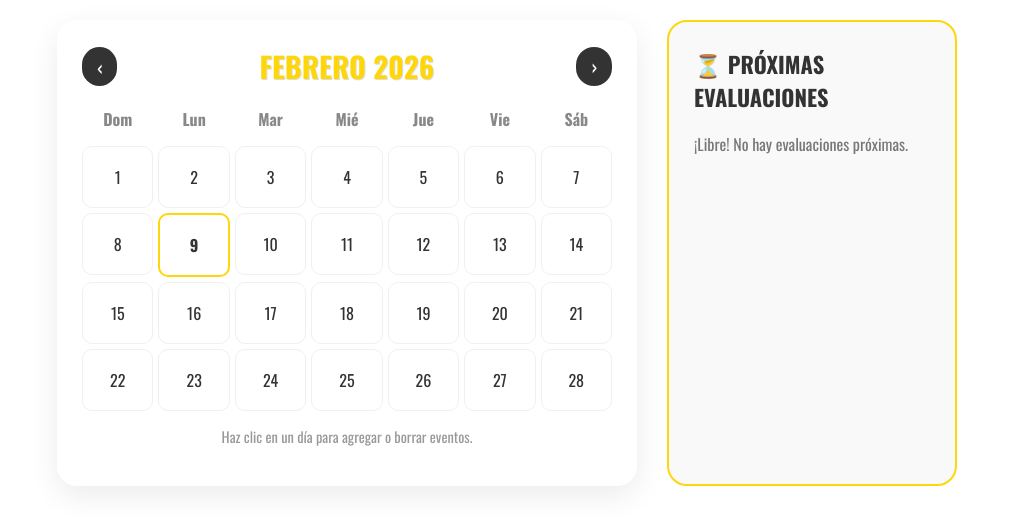
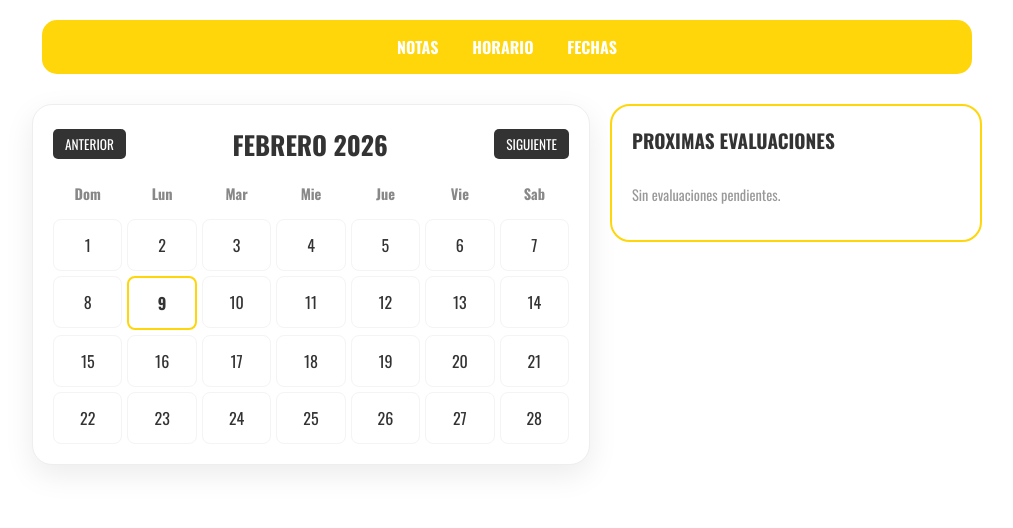
Before and after one commit to tapppia/horariodeprueba_nover, a plain HTML site: page index.html in a window 1280 px wide. Shown: the whole page, without its empty margins (133-1146 px from the left). Drawn offline with nearby package versions, Linux system fonts and the light colour scheme.

Commit message:
Update index.html

```diff
--- a/index.html
+++ b/index.html
@@ -3,7 +3,7 @@
 <head>
     <meta charset="UTF-8">
     <meta name="viewport" content="width=device-width, initial-scale=1.0">
-    <title>Calendario Académico - Astrofísica</title>
+    <title>Calendario Academico - Astrofisica</title>
     <link href="https://fonts.googleapis.com/css2?family=Oswald:wght@300;400;700&display=swap" rel="stylesheet">
     <style>
         :root {
@@ -26,20 +26,40 @@
             align-items: center;
         }
 
+        /* Menu de Navegacion */
+        nav {
+            text-align: center;
+            padding: 15px;
+            background: var(--primary);
+            margin-bottom: 30px;
+            border-radius: 15px;
+            width: 100%;
+            max-width: 900px;
+        }
+        nav a {
+            color: white;
+            text-decoration: none;
+            margin: 0 15px;
+            font-weight: bold;
+            text-transform: uppercase;
+        }
+
         .main-container {
-            max-width: 900px;
+            max-width: 950px;
             width: 100%;
             display: grid;
-            grid-template-columns: 2fr 1fr; /* Calendario | Lista */
-            gap: 30px;
+            grid-template-columns: 1.5fr 1fr;
+            gap: 20px;
+            align-items: start;
         }
 
-        /* --- CALENDARIO --- */
+        /* CALENDARIO */
         .calendar-box {
             background: white;
             border-radius: 20px;
-            padding: 25px;
+            padding: 20px;
             box-shadow: 0 10px 30px rgba(0,0,0,0.08);
+            border: 1px solid #eee;
         }
 
         .header {
@@ -50,107 +70,90 @@
         }
 
         .month-title {
-            font-size: 1.8rem;
+            font-size: 1.6rem;
             text-transform: uppercase;
             font-weight: 700;
-            color: var(--primary);
-            text-shadow: 1px 1px 0px #ddd;
+            color: var(--text);
         }
 
         .nav-btn {
             background: #333;
             color: white;
             border: none;
-            padding: 5px 15px;
-            border-radius: 50px;
+            padding: 5px 12px;
+            border-radius: 5px;
             cursor: pointer;
             font-family: 'Oswald';
-            font-size: 1.2rem;
         }
-        .nav-btn:hover { background: var(--primary); color: #333; }
 
         .grid-days {
             display: grid;
             grid-template-columns: repeat(7, 1fr);
             gap: 5px;
-            text-align: center;
         }
 
         .day-name {
             font-weight: bold;
             color: #888;
+            font-size: 0.9rem;
+            text-align: center;
             padding-bottom: 10px;
         }
 
         .day-cell {
-            height: 60px;
-            border-radius: 10px;
-            border: 1px solid #f0f0f0;
+            height: 50px;
+            border-radius: 8px;
+            border: 1px solid #f4f4f4;
             display: flex;
-            flex-direction: column;
             align-items: center;
             justify-content: center;
             cursor: pointer;
-            transition: 0.2s;
-            position: relative;
+            font-size: 1rem;
         }
 
-        .day-cell:hover { background-color: #fffde7; border-color: var(--primary); }
+        .day-cell.today { border: 2px solid var(--primary); font-weight: bold; }
+        .day-cell.has-event { background-color: var(--primary); color: white; border: none; }
 
-        .day-cell.today {
+        /* PANEL LATERAL FIJO */
+        .events-panel {
+            background: #ffffff;
+            border-radius: 20px;
+            padding: 20px;
             border: 2px solid var(--primary);
-            font-weight: bold;
+            max-height: 500px; /* Altura fija */
+            display: flex;
+            flex-direction: column;
         }
 
-        .day-cell.has-event {
-            background-color: var(--primary);
-            color: white;
-            border: none;
+        .events-panel h2 {
+            margin: 0 0 15px 0;
+            font-size: 1.2rem;
+            text-transform: uppercase;
         }
 
-        .event-dot {
-            height: 6px;
-            width: 6px;
-            background-color: white;
-            border-radius: 50%;
-            margin-top: 4px;
-            display: none;
-        }
-        .has-event .event-dot { display: block; }
-
-        /* --- LISTA DE CUENTA REGRESIVA --- */
-        .events-panel {
-            background: #f9f9f9;
-            border-radius: 20px;
-            padding: 25px;
-            border: 2px solid var(--primary);
+        .scroll-area {
+            overflow-y: auto; /* Scroll si hay muchos eventos */
+            padding-right: 5px;
         }
 
-        h2 { margin-top: 0; text-transform: uppercase; font-size: 1.4rem; }
+        /* Estetica del scrollbar */
+        .scroll-area::-webkit-scrollbar { width: 6px; }
+        .scroll-area::-webkit-scrollbar-thumb { background: var(--primary); border-radius: 10px; }
 
         .event-card {
-            background: white;
-            padding: 15px;
-            border-radius: 12px;
+            background: #f9f9f9;
+            padding: 10px;
+            border-radius: 8px;
             margin-bottom: 10px;
-            box-shadow: 0 4px 10px rgba(0,0,0,0.05);
-            border-left: 5px solid #ccc;
-            animation: popIn 0.3s ease;
+            border-left: 4px solid #ccc;
         }
 
-        @keyframes popIn { from{opacity:0; transform:translateY(10px)} to{opacity:1; transform:translateY(0)} }
+        .days-left { font-size: 1.1rem; font-weight: bold; display: block; }
+        .event-title { font-size: 0.9rem; color: #444; text-transform: uppercase; }
+        .event-date { font-size: 0.75rem; color: #999; }
 
-        .days-left {
-            font-size: 1.5rem;
-            font-weight: bold;
-            display: block;
-        }
-        .event-title { font-size: 1rem; color: #555; }
-        .event-date { font-size: 0.8rem; color: #999; }
-
-        /* Colores de urgencia */
         .urgent { border-left-color: var(--danger); color: var(--danger); }
-        .soon { border-left-color: var(--warning); color: #d48806; }
+        .soon { border-left-color: var(--warning); color: #b08900; }
         .chill { border-left-color: var(--success); color: var(--success); }
 
         @media (max-width: 768px) {
@@ -160,184 +163,119 @@
 </head>
 <body>
 
+<nav>
+    <a href="index.html">Notas</a>
+    <a href="horario.html">Horario</a>
+    <a href="calendario.html">Fechas</a>
+</nav>
+
 <div class="main-container">
 
     <div class="calendar-box">
         <div class="header">
-            <button class="nav-btn" onclick="changeMonth(-1)">&#8249;</button>
+            <button class="nav-btn" onclick="changeMonth(-1)">ANTERIOR</button>
             <div class="month-title" id="monthDisplay"></div>
-            <button class="nav-btn" onclick="changeMonth(1)">&#8250;</button>
+            <button class="nav-btn" onclick="changeMonth(1)">SIGUIENTE</button>
         </div>
-
-        <div class="grid-days" id="calendarGrid">
-            </div>
-        <p style="text-align: center; color: #999; font-size: 0.9rem; margin-top: 15px;">
-            Haz clic en un día para agregar o borrar eventos.
-        </p>
+        <div class="grid-days" id="calendarGrid"></div>
     </div>
 
     <div class="events-panel">
-        <h2>⏳ Próximas Evaluaciones</h2>
-        <div id="countdownList">
-            <p style="color:#777">No hay eventos próximos.</p>
-        </div>
+        <h2>Proximas Evaluaciones</h2>
+        <div class="scroll-area" id="countdownList">
+            </div>
     </div>
 
 </div>
 
 <script>
-    let nav = 0; // Navegación de meses
-    let clicked = null;
-    let events = localStorage.getItem('misEventos') ? JSON.parse(localStorage.getItem('misEventos')) : {};
-
-    const calendar = document.getElementById('calendarGrid');
-    const monthDisplay = document.getElementById('monthDisplay');
-    const countdownList = document.getElementById('countdownList');
-    const diasSemana = ['Dom', 'Lun', 'Mar', 'Mié', 'Jue', 'Vie', 'Sáb'];
+    let nav = 0;
+    let events = localStorage.getItem('misEventosAstro') ? JSON.parse(localStorage.getItem('misEventosAstro')) : {};
 
     function load() {
         const dt = new Date();
+        if (nav !== 0) dt.setMonth(new Date().getMonth() + nav);
 
-        if (nav !== 0) {
-            dt.setMonth(new Date().getMonth() + nav);
-        }
-
-        const day = dt.getDate();
         const month = dt.getMonth();
         const year = dt.getFullYear();
+        const firstDay = new Date(year, month, 1);
+        const daysInMonth = new Date(year, month + 1, 0).getDate();
+        const paddingDays = firstDay.getDay();
 
-        const firstDayOfMonth = new Date(year, month, 1);
-        const daysInMonth = new Date(year, month + 1, 0).getDate();
-
-        const dateString = firstDayOfMonth.toLocaleDateString('es-ES', {
-            weekday: 'long',
-            year: 'numeric',
-            month: 'long',
-        });
-        const paddingDays = firstDayOfMonth.getDay();
-
-        monthDisplay.innerText = `${dt.toLocaleDateString('es-ES', { month: 'long' })} ${year}`;
-
+        document.getElementById('monthDisplay').innerText = `${dt.toLocaleDateString('es-ES', { month: 'long' })} ${year}`;
+        const calendar = document.getElementById('calendarGrid');
         calendar.innerHTML = '';
 
-        // Cabecera de días
-        diasSemana.forEach(dia => {
+        ['Dom', 'Lun', 'Mar', 'Mie', 'Jue', 'Vie', 'Sab'].forEach(d => {
             const div = document.createElement('div');
-            div.classList.add('day-name');
-            div.innerText = dia;
+            div.className = 'day-name';
+            div.innerText = d;
             calendar.appendChild(div);
         });
 
-        // Días vacíos previos
-        for(let i = 1; i <= paddingDays; i++) {
-            const daySquare = document.createElement('div');
-            daySquare.classList.add('day-cell');
-            daySquare.style.visibility = 'hidden';
-            calendar.appendChild(daySquare);
+        for(let i = 1; i <= paddingDays + daysInMonth; i++) {
+            const square = document.createElement('div');
+            square.className = 'day-cell';
+
+            if (i > paddingDays) {
+                const dayNum = i - paddingDays;
+                const dateStr = `${year}-${String(month + 1).padStart(2, '0')}-${String(dayNum).padStart(2, '0')}`;
+                square.innerText = dayNum;
+
+                if (dayNum === new Date().getDate() && nav === 0) square.classList.add('today');
+                if (events[dateStr]) square.classList.add('has-event');
+
+                square.onclick = () => {
+                    const val = prompt("Nombre de la evaluacion (Prueba, Entrega, Presentacion):", events[dateStr] || "");
+                    if (val === null) return;
+                    if (val === "") delete events[dateStr];
+                    else events[dateStr] = val;
+                    localStorage.setItem('misEventosAstro', JSON.stringify(events));
+                    load();
+                };
+            } else {
+                square.style.visibility = 'hidden';
+            }
+            calendar.appendChild(square);
         }
-
-        // Días del mes
-        for(let i = 1; i <= daysInMonth; i++) {
-            const daySquare = document.createElement('div');
-            daySquare.classList.add('day-cell');
-            daySquare.innerText = i;
-
-            const dayString = `${year}-${String(month + 1).padStart(2, '0')}-${String(i).padStart(2, '0')}`;
-
-            // Marcar día actual
-            const today = new Date();
-            if (i === today.getDate() && nav === 0) {
-                daySquare.classList.add('today');
-            }
-
-            // Marcar evento
-            if (events[dayString]) {
-                daySquare.classList.add('has-event');
-                const dot = document.createElement('div');
-                dot.classList.add('event-dot');
-                daySquare.appendChild(dot);
-
-                // Tooltip simple
-                daySquare.title = events[dayString];
-            }
-
-            daySquare.addEventListener('click', () => openModal(dayString));
-            calendar.appendChild(daySquare);
-        }
-
-        renderCountdown();
+        renderList();
     }
 
-    function openModal(date) {
-        // Uso prompt para mantenerlo simple y funcional sin mucho código extra
-        const currentEvent = events[date];
-        let msg = `📅 Fecha: ${date}\n`;
-        if (currentEvent) msg += `Evento actual: "${currentEvent}"\n\n¿Quieres cambiarlo o borrarlo? (Deja vacío para borrar)`;
-        else msg += `Escribe el nombre del Certamen o Entrega:`;
-
-        const newEvent = prompt(msg, currentEvent || '');
-
-        if (newEvent === null) return; // Cancelar
-
-        if (newEvent === '') {
-            delete events[date];
-        } else {
-            events[date] = newEvent;
-        }
-
-        localStorage.setItem('misEventos', JSON.stringify(events));
-        load();
-    }
-
-    function changeMonth(x) {
-        nav += x;
-        load();
-    }
-
-    function renderCountdown() {
-        countdownList.innerHTML = '';
+    function renderList() {
+        const list = document.getElementById('countdownList');
+        list.innerHTML = '';
         const today = new Date();
         today.setHours(0,0,0,0);
 
-        // Convertir objeto de eventos a array y ordenar por fecha
-        const sortedEvents = Object.keys(events)
-            .map(date => ({ date: date, title: events[date] }))
-            .filter(e => new Date(e.date + 'T00:00:00') >= today) // Solo futuros o hoy
+        const sorted = Object.keys(events)
+            .map(d => ({ date: d, title: events[d] }))
+            .filter(e => new Date(e.date + 'T00:00:00') >= today)
             .sort((a, b) => new Date(a.date) - new Date(b.date));
 
-        if (sortedEvents.length === 0) {
-            countdownList.innerHTML = '<p style="color:#777">¡Libre! No hay evaluaciones próximas.</p>';
+        if (sorted.length === 0) {
+            list.innerHTML = '<p style="color:#999; font-size:0.9rem;">Sin evaluaciones pendientes.</p>';
             return;
         }
 
-        sortedEvents.forEach(e => {
-            const eventDate = new Date(e.date + 'T00:00:00');
-            const diffTime = eventDate - today;
-            const diffDays = Math.ceil(diffTime / (1000 * 60 * 60 * 24));
-
-            let colorClass = 'chill';
-            let textoDias = `Faltan ${diffDays} días`;
-
-            if (diffDays === 0) {
-                textoDias = "¡Es HOY!";
-                colorClass = 'urgent';
-            } else if (diffDays <= 3) {
-                colorClass = 'urgent'; // Rojo
-            } else if (diffDays <= 7) {
-                colorClass = 'soon'; // Naranja/Amarillo
-            }
+        sorted.forEach(e => {
+            const diff = Math.ceil((new Date(e.date + 'T00:00:00') - today) / (1000*60*60*24));
+            let cls = 'chill';
+            if (diff === 0) cls = 'urgent';
+            else if (diff <= 3) cls = 'urgent';
+            else if (diff <= 7) cls = 'soon';
 
             const card = document.createElement('div');
-            card.className = `event-card ${colorClass}`;
+            card.className = `event-card ${cls}`;
             card.innerHTML = `
-                <span class="days-left">${textoDias}</span>
+                <span class="days-left">${diff === 0 ? 'HOY' : 'Faltan ' + diff + ' dias'}</span>
                 <div class="event-title">${e.title}</div>
                 <div class="event-date">${e.date}</div>
             `;
-            countdownList.appendChild(card);
+            list.appendChild(card);
         });
     }
 
+    function changeMonth(dir) { nav += dir; load(); }
     load();
 </script>
 
```
